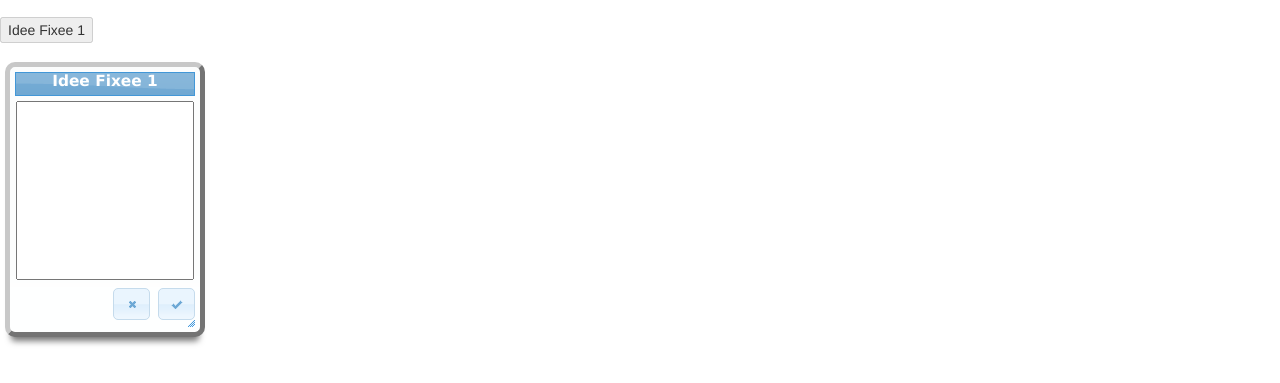
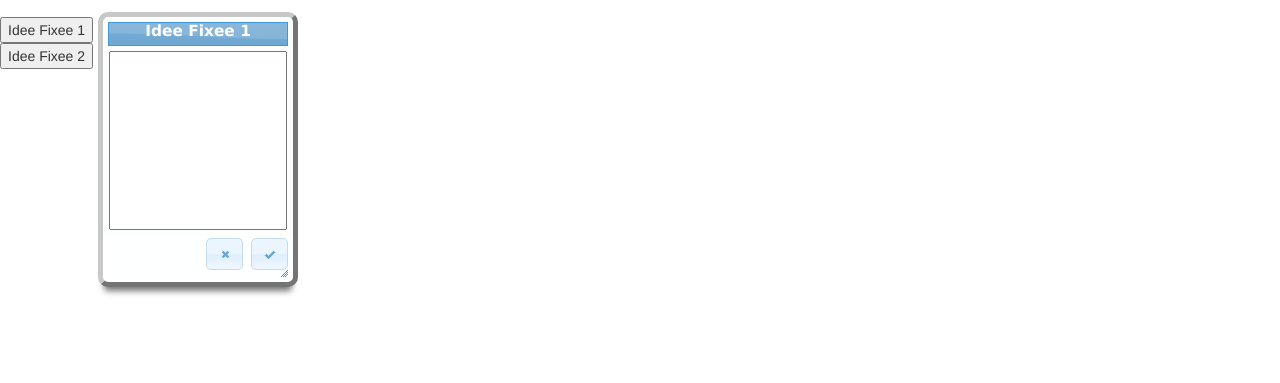
Before and after one commit to vgunning/MixTape, a plain HTML site: page bookmarEditor.html in a window 1280 px wide. Both pictures are taken after a click on the button "Idee Fixee 1". Shown: the part 53-436 px from the top of the page. Drawn offline with nearby package versions, Linux system fonts and the light colour scheme.

Commit message:
Bookmark editor behavior expanded

```diff
--- a/bookmarEditor.html
+++ b/bookmarEditor.html
@@ -74,8 +74,9 @@
         </div>
       </div>
 
-<button id="btnBookmarkEdit">Idee Fixee 1</button >
-<a class="btn" data-window-target="#windowElementSelector" data-window-title="Window Title" data-window-handle=".handleSelector" data-title-handle=".titleSelector">
+<div><button id="btnBookmarkEdit">Idee Fixee 1</button ></div>
+<div><button id="btnBookmarkEdit2">Idee Fixee 2</button ></div>
+
 
 	<div class="container theme-showcase">
 	</div>
--- a/bookmarkEditor.css
+++ b/bookmarkEditor.css
@@ -15,7 +15,7 @@
   border-radius: 10px;
   width: 200px; height: 275px;
   padding: 5px;
-  margin: 5px;
+/*  margin: 5px;*/
 
 }
 
--- a/bookmarkEditor.js
+++ b/bookmarkEditor.js
@@ -1,13 +1,37 @@
 
-$(document).ready(function() {
+(function ($) {
 
-	$('#btnBookmarkEdit').click(function() {
+	var bookmark = $('#btnBookmarkEdit');
+	addBookmarkEditorFunctionality(bookmark);
+	var bookmark2 = $('#btnBookmarkEdit2');
+	addBookmarkEditorFunctionality(bookmark2);
 
+	var SEMAPHORE = 0;
+	var bookmarkId;
+	function addBookmarkEditorFunctionality(bookmark){
+
+		bookmark.click(function() {
 
 	    	//$('#bookmarkName_entry').val($('#bookmarkName').text())
-	    var caller = $(this)
+		    var caller = $(this);
+		    console.log(bookmarkId);
+
+		    if (caller[0].getAttribute("data-clicked") != "true" && SEMAPHORE==0){
 	    		popBookmarkEditor(caller);
+	    		caller[0].setAttribute("data-clicked","true");
+	    		SEMAPHORE = 1;
+	    		bookmarkId = caller[0];
 
+		    }else {
+		    	if (bookmarkId==caller[0]){
+		    		$('#note').remove();
+		    		caller[0].removeAttribute("data-clicked");
+		    		SEMAPHORE = 0;
+		    	}
+
+		    }
+
+		    $(this).draggable();
 
 			$( "#note" )
 	        	.resizable({
@@ -47,6 +71,7 @@ $(document).ready(function() {
 			    	$('#bookmarkName').text($('#bookmarkName_entry').val());
 			    }
 			        $('#bookmarkName').css('display', '');
+			    $( "#btnDone" ).focus();
 
 		    }
 		    });
@@ -72,21 +97,25 @@ $(document).ready(function() {
 					caller.text( $('#bookmarkName_entry').val());
 				}
 				$('#note').remove();
-			caller.prop('disabled', false);
+				caller[0].removeAttribute("data-clicked");
+				SEMAPHORE = 0;
+				//caller.prop('disabled', false);
 		    });
 
 		    //The editor widget is closed without changing anything in the bookmark.
 		    $( "#btnCancel" ).click(function(){
 				$('#note').remove();
-			caller.prop('disabled', false);
+				caller[0].removeAttribute("data-clicked");
+				SEMAPHORE = 0;
+				//caller.prop('disabled', false);
 	    });
 
-	    caller.prop('disabled', true);
+	    //caller.prop('disabled', true);
 
 	});
+	}
 
 
-});
 
 /**
   * Returns true if the value of element_string is not empty.
@@ -110,6 +139,10 @@ function checkEmpty(element_string) {
   */
 function popBookmarkEditor(caller) {
 	var bookmarkName = caller.text();
+	var rect = caller[0].getBoundingClientRect();
+	console.log(rect.top);
+
+	var bookmarkEditorContainer = document.createElement("div");
 	var bookmarkEditor = document.createElement("div");
 	var bookmarkNameContainer = document.createElement("h3");
 	var bookmarkNameLabel = document.createElement("label");
@@ -119,6 +152,9 @@ function popBookmarkEditor(caller) {
 	var cancelButton = document.createElement("button");
 	var doneButton = document.createElement("button");
 
+	bookmarkEditorContainer.style.position = "absolute";
+	bookmarkEditorContainer.style.left = rect.right + 5;
+	bookmarkEditorContainer.style.top = rect.top - 5;
 
 	bookmarkEditor.setAttribute("id","note");
 	bookmarkEditor.setAttribute("class","ui-widget-content");
@@ -153,6 +189,8 @@ function popBookmarkEditor(caller) {
 	bookmarkEditor.appendChild(noteContainer);
 	bookmarkEditor.appendChild(cancelButton);
 	bookmarkEditor.appendChild(doneButton);
-	document.body.appendChild(bookmarkEditor);
+	bookmarkEditorContainer.appendChild(bookmarkEditor)
+	document.body.appendChild(bookmarkEditorContainer);
+}
 
-}
+}(jQuery));
```
Lines whose indentation alone changed are shown as unchanged.
